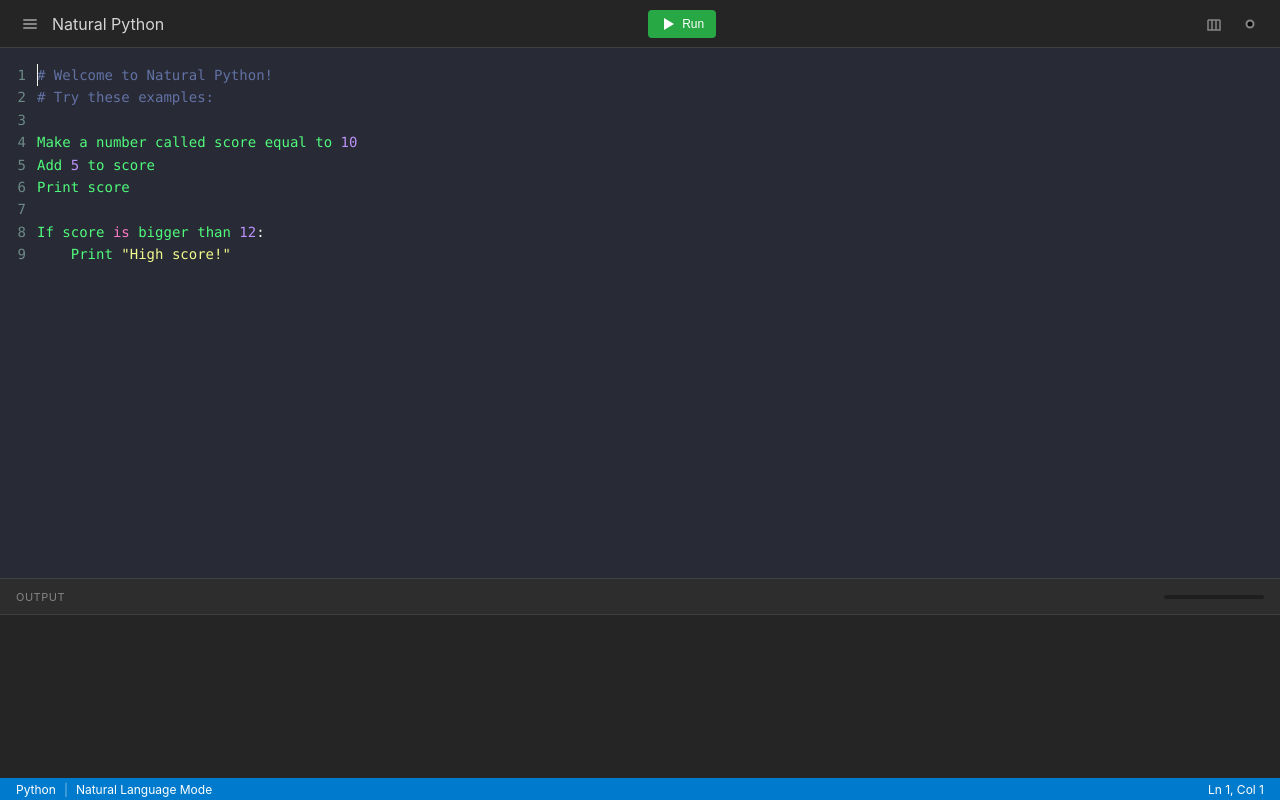
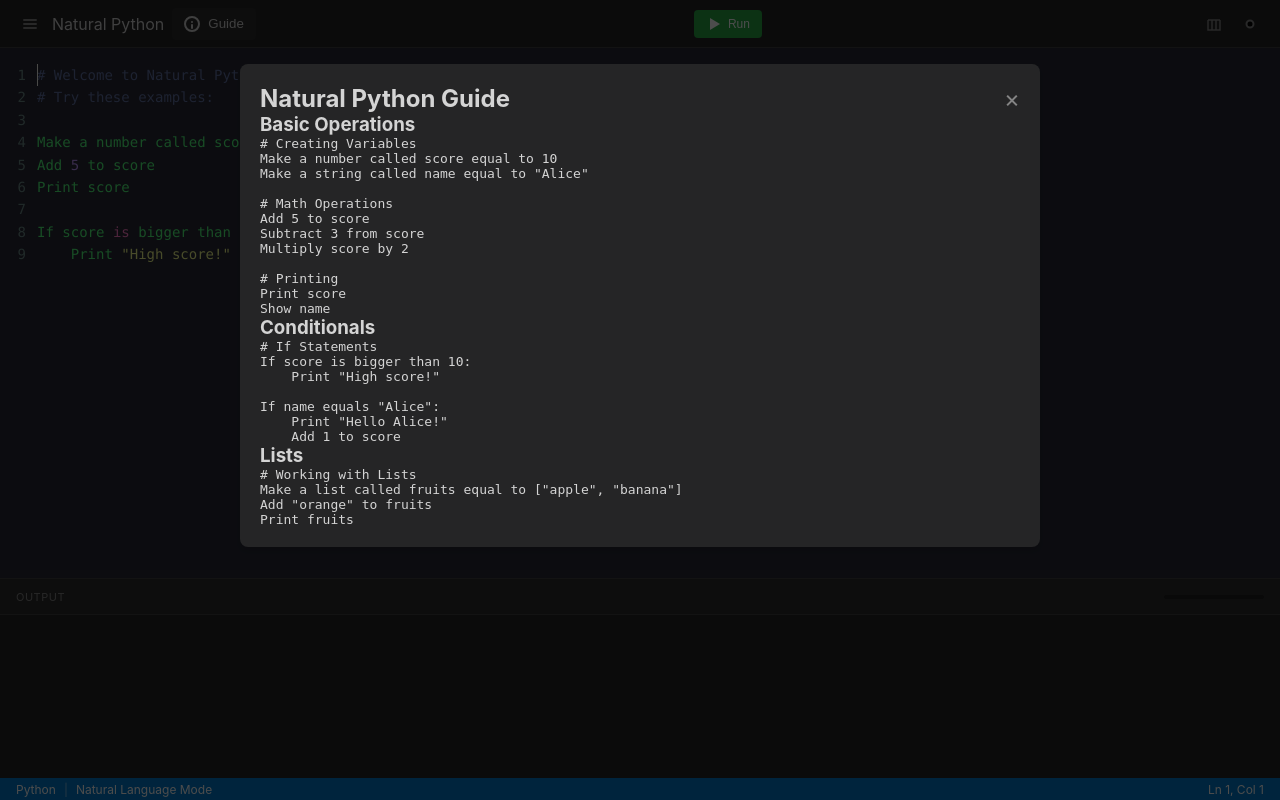
Before and after one commit to AnishShinde-sys/natural-python, a Flask app: page / in a window 1280 px wide. Run offline with Flask 2, Linux system fonts and the light colour scheme.

Commit message:
made it more mordern

```diff
--- a/app.py
+++ b/app.py
@@ -91,12 +91,15 @@
             while i < len(lines):
                 line = lines[i].strip()
                 if line and not line.startswith('#'):
-                    # Handle multiline constructs
-                    if any(line.startswith(keyword) for keyword in ['Create class', 'Define function', 'For each', 'While']):
+                    # Handle indented blocks after conditionals
+                    if line.endswith(':'):
                         block_lines = [line]
-                        indent = self._get_indent(lines[i+1]) if i+1 < len(lines) else 0
+                        current_indent = self._get_indent(lines[i])
                         i += 1
-                        while i < len(lines) and (not lines[i].strip() or self._get_indent(lines[i]) > indent):
+                        while i < len(lines) and (
+                            not lines[i].strip() or
+                            self._get_indent(lines[i]) > current_indent
+                        ):
                             block_lines.append(lines[i])
                             i += 1
                         i -= 1  # Adjust for the outer loop increment
@@ -111,36 +114,21 @@
             return f"Error: {str(e)}"
 
     def process_block(self, lines: List[str]):
-        """Process a block of code (class, function, loop, etc.)"""
+        """Process a block of code (conditionals, loops, etc.)"""
         first_line = lines[0].strip()
 
-        # Class definition
-        if first_line.startswith('Create class'):
-            match = re.match(r'Create class (\w+)(?:\s+extends\s+(\w+))?', first_line)
-            if match:
-                class_name, parent_class = match.groups()
-                self.create_class(class_name, parent_class, lines[1:])
+        # Handle If statements
+        if first_line.startswith('If'):
+            condition = first_line[2:-1].strip()  # Remove 'If' and ':'
+            indented_lines = [line.strip() for line in lines[1:] if line.strip()]
 
-        # Function definition
-        elif first_line.startswith('Define function'):
-            match = re.match(r'Define function (\w+)\s*\((.*?)\)', first_line)
-            if match:
-                func_name, params = match.groups()
-                self.create_function(func_name, params, lines[1:])
-
-        # For loop
-        elif first_line.startswith('For each'):
-            match = re.match(r'For each (\w+) in (.*?):', first_line)
-            if match:
-                var_name, iterable = match.groups()
-                self.process_for_loop(var_name, iterable, lines[1:])
-
-        # While loop
-        elif first_line.startswith('While'):
-            match = re.match(r'While (.*?):', first_line)
-            if match:
-                condition = match.group(1)
-                self.process_while_loop(condition, lines[1:])
+            try:
+                condition = self.translate_condition(condition)
+                if eval(condition, {"__builtins__": self.safe_builtins}, self.variables):
+                    for line in indented_lines:
+                        self.process_line(line)
+            except Exception as e:
+                self.output.append(f"Error in conditional: {str(e)}")
 
     def process_line(self, line: str):
         """Process a single line of natural language code"""
--- a/templates/index.html
+++ b/templates/index.html
@@ -7,6 +7,58 @@
     <link href="https://cdnjs.cloudflare.com/ajax/libs/codemirror/5.65.2/codemirror.min.css" rel="stylesheet">
     <link href="https://cdnjs.cloudflare.com/ajax/libs/codemirror/5.65.2/theme/dracula.min.css" rel="stylesheet">
     <link rel="stylesheet" href="{{ url_for('static', filename='css/style.css') }}">
+    <style>
+        /* Guide Modal Styles */
+        .modal {
+            display: none;
+            position: fixed;
+            top: 0;
+            left: 0;
+            width: 100%;
+            height: 100%;
+            background: rgba(0, 0, 0, 0.7);
+            z-index: 1000;
+        }
+
+        .modal-content {
+            position: relative;
+            background: var(--bg-secondary);
+            margin: 5% auto;
+            padding: 20px;
+            width: 80%;
+            max-width: 800px;
+            max-height: 80vh;
+            overflow-y: auto;
+            border-radius: 8px;
+            box-shadow: 0 4px 6px rgba(0, 0, 0, 0.1);
+        }
+
+        .close-btn {
+            position: absolute;
+            right: 20px;
+            top: 20px;
+            cursor: pointer;
+            font-size: 24px;
+            color: var(--text-secondary);
+        }
+
+        .guide-btn {
+            display: flex;
+            align-items: center;
+            gap: 8px;
+            padding: 8px 12px;
+            background: var(--bg-tertiary);
+            border: none;
+            border-radius: 4px;
+            color: var(--text-primary);
+            cursor: pointer;
+            transition: background 0.2s;
+        }
+
+        .guide-btn:hover {
+            background: var(--accent);
+        }
+    </style>
 </head>
 <body class="theme-dark">
     <div class="ide-container">
@@ -21,6 +73,12 @@
                 <div class="breadcrumb">
                     <span>Natural Python</span>
                 </div>
+                <button class="guide-btn" onclick="showGuide()">
+                    <svg width="16" height="16" viewBox="0 0 16 16">
+                        <path d="M8 0a8 8 0 100 16A8 8 0 008 0zm0 14A6 6 0 118 2a6 6 0 010 12zm0-9a1 1 0 100 2 1 1 0 000-2zm0 3a1 1 0 00-1 1v3a1 1 0 102 0V9a1 1 0 00-1-1z" fill="currentColor"/>
+                    </svg>
+                    Guide
+                </button>
             </div>
             <div class="nav-center">
                 <button id="runCode" class="run-btn" title="Run Code (Ctrl+Enter)">
@@ -43,6 +101,54 @@
                 </button>
             </div>
         </nav>
+
+        <!-- Guide Modal -->
+        <div id="guideModal" class="modal">
+            <div class="modal-content">
+                <span class="close-btn" onclick="hideGuide()">&times;</span>
+                <h2 class="text-2xl font-bold mb-4">Natural Python Guide</h2>
+
+                <div class="space-y-6">
+                    <section>
+                        <h3 class="text-xl font-semibold mb-2">Basic Operations</h3>
+                        <pre class="bg-[#2d2d2d] p-3 rounded">
+# Creating Variables
+Make a number called score equal to 10
+Make a string called name equal to "Alice"
+
+# Math Operations
+Add 5 to score
+Subtract 3 from score
+Multiply score by 2
+
+# Printing
+Print score
+Show name</pre>
+                    </section>
+
+                    <section>
+                        <h3 class="text-xl font-semibold mb-2">Conditionals</h3>
+                        <pre class="bg-[#2d2d2d] p-3 rounded">
+# If Statements
+If score is bigger than 10:
+    Print "High score!"
+
+If name equals "Alice":
+    Print "Hello Alice!"
+    Add 1 to score</pre>
+                    </section>
+
+                    <section>
+                        <h3 class="text-xl font-semibold mb-2">Lists</h3>
+                        <pre class="bg-[#2d2d2d] p-3 rounded">
+# Working with Lists
+Make a list called fruits equal to ["apple", "banana"]
+Add "orange" to fruits
+Print fruits</pre>
+                    </section>
+                </div>
+            </div>
+        </div>
 
         <!-- Main Content -->
         <div class="main-content">
@@ -95,5 +201,29 @@
     <script src="https://cdnjs.cloudflare.com/ajax/libs/codemirror/5.65.2/codemirror.min.js"></script>
     <script src="https://cdnjs.cloudflare.com/ajax/libs/codemirror/5.65.2/mode/python/python.min.js"></script>
     <script src="{{ url_for('static', filename='js/script.js') }}"></script>
+    <script>
+        // Add these functions to your existing script.js
+        function showGuide() {
+            document.getElementById('guideModal').style.display = 'block';
+        }
+
+        function hideGuide() {
+            document.getElementById('guideModal').style.display = 'none';
+        }
+
+        // Close modal when clicking outside
+        window.onclick = function(event) {
+            const modal = document.getElementById('guideModal');
+            if (event.target === modal) {
+                hideGuide();
+            }
+        }
+
+        // Show guide on first visit
+        if (!localStorage.getItem('guideSeen')) {
+            showGuide();
+            localStorage.setItem('guideSeen', 'true');
+        }
+    </script>
 </body>
 </html>
```
